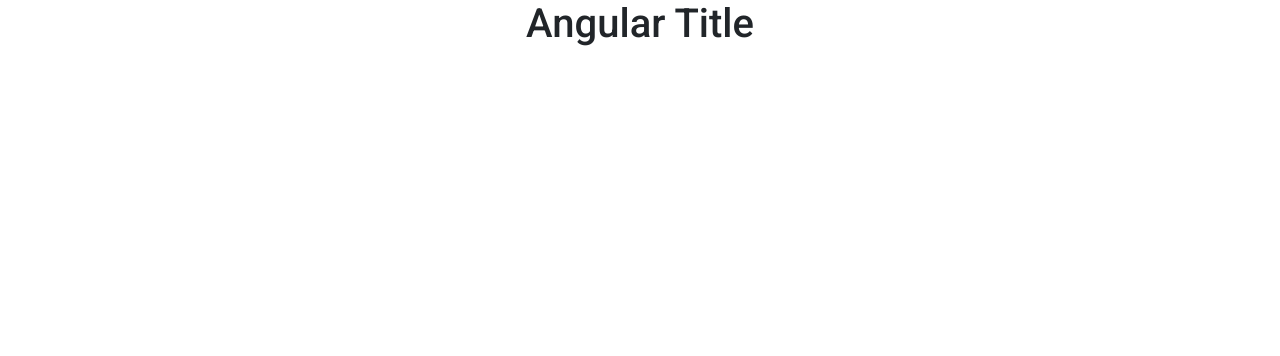
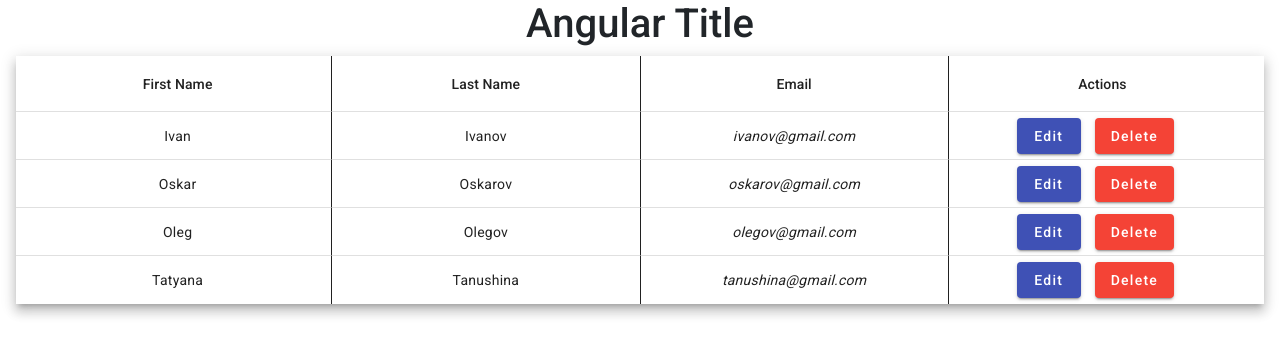
Before and after one commit to developwizard/frontend-employee-management-system, an Angular app: page / in a window 1280 px wide. Shown: the top 356 px of the page. Built offline with nearby package versions, Linux system fonts and the light colour scheme.

Commit message:
Added employee-list component

```diff
--- a/src/app/app.component.html
+++ b/src/app/app.component.html
@@ -1 +1,2 @@
 <h1 class="text-center">Angular Title</h1>
+<app-employee-list></app-employee-list>
--- /dev/null
+++ b/src/app/employee-list/employee-list.component.css
@@ -0,0 +1,22 @@
+mat-cell.mat-column-emailId {
+  font-style: italic;
+}
+
+mat-table.employee-table {
+  min-width: 90%;
+  margin: 0 1em;
+}
+
+mat-cell.mat-column-actions > .mat-mdc-raised-button {
+  margin-right: 1em;
+}
+
+mat-table.employee-table mat-header-cell,
+mat-table.employee-table mat-cell {
+  justify-content: center;
+}
+
+mat-table.employee-table mat-header-cell:not(:last-child),
+mat-table.employee-table mat-cell:not(:last-child) {
+  border-right: 1px solid currentColor;
+}
--- /dev/null
+++ b/src/app/employee-list/employee-list.component.html
@@ -0,0 +1,28 @@
+<mat-table class="employee-table mat-elevation-z8" [dataSource]="dataSource">
+  <ng-container matColumnDef="firstName">
+    <mat-header-cell *matHeaderCellDef>First Name</mat-header-cell>
+    <mat-cell *matCellDef="let employee">{{employee.firstName}}</mat-cell>
+  </ng-container>
+
+  <ng-container matColumnDef="lastName">
+    <mat-header-cell *matHeaderCellDef>Last Name</mat-header-cell>
+    <mat-cell *matCellDef="let employee">{{employee.lastName}}</mat-cell>
+  </ng-container>
+
+  <ng-container matColumnDef="emailId">
+    <mat-header-cell *matHeaderCellDef>Email</mat-header-cell>
+    <mat-cell *matCellDef="let employee">{{employee.emailId}}</mat-cell>
+  </ng-container>
+
+  <ng-container matColumnDef="actions">
+    <mat-header-cell *matHeaderCellDef>Actions</mat-header-cell>
+    <mat-cell *matCellDef="let row">
+      <button mat-raised-button color="primary" (click)="onEditClicked(row)">Edit</button>
+      <button mat-raised-button color="warn" (click)="onDeleteClicked(row)">Delete</button>
+    </mat-cell>
+  </ng-container>
+
+  <mat-header-row *matHeaderRowDef="displayedColumns"></mat-header-row>
+
+  <mat-row *matRowDef="let row; columns: displayedColumns"></mat-row>
+</mat-table>
--- /dev/null
+++ b/src/app/employee-list/employee-list.component.ts
@@ -0,0 +1,27 @@
+import {Component} from '@angular/core';
+import {Employee} from "../model/models";
+
+@Component({
+  selector: 'app-employee-list',
+  templateUrl: './employee-list.component.html',
+  styleUrls: ['./employee-list.component.css']
+})
+export class EmployeeListComponent {
+  displayedColumns: string[] = ['firstName', 'lastName', 'emailId', 'actions'];
+  dataSource = EMPLOYEE_DATA;
+
+  onEditClicked(row: Employee) {
+    console.log(row);
+  }
+
+  onDeleteClicked(row: Employee) {
+    console.log(row);
+  }
+}
+
+const EMPLOYEE_DATA: Employee[] = [
+  {id: 1, firstName: 'Ivan', lastName: 'Ivanov', emailId: 'ivanov@gmail.com'},
+  {id: 2, firstName: 'Oskar', lastName: 'Oskarov', emailId: 'oskarov@gmail.com'},
+  {id: 3, firstName: 'Oleg', lastName: 'Olegov', emailId: 'olegov@gmail.com'},
+  {id: 4, firstName: 'Tatyana', lastName: 'Tanushina', emailId: 'tanushina@gmail.com'}
+];
--- /dev/null
+++ b/src/app/model/models.ts
@@ -0,0 +1,6 @@
+export interface Employee {
+  id: number;
+  firstName: string;
+  lastName: string;
+  emailId: string;
+}
```
Also changed, not shown: src/app/app.module.ts (+7 -3 lines), 2 other files (tests, documents, lock files or other folders).
